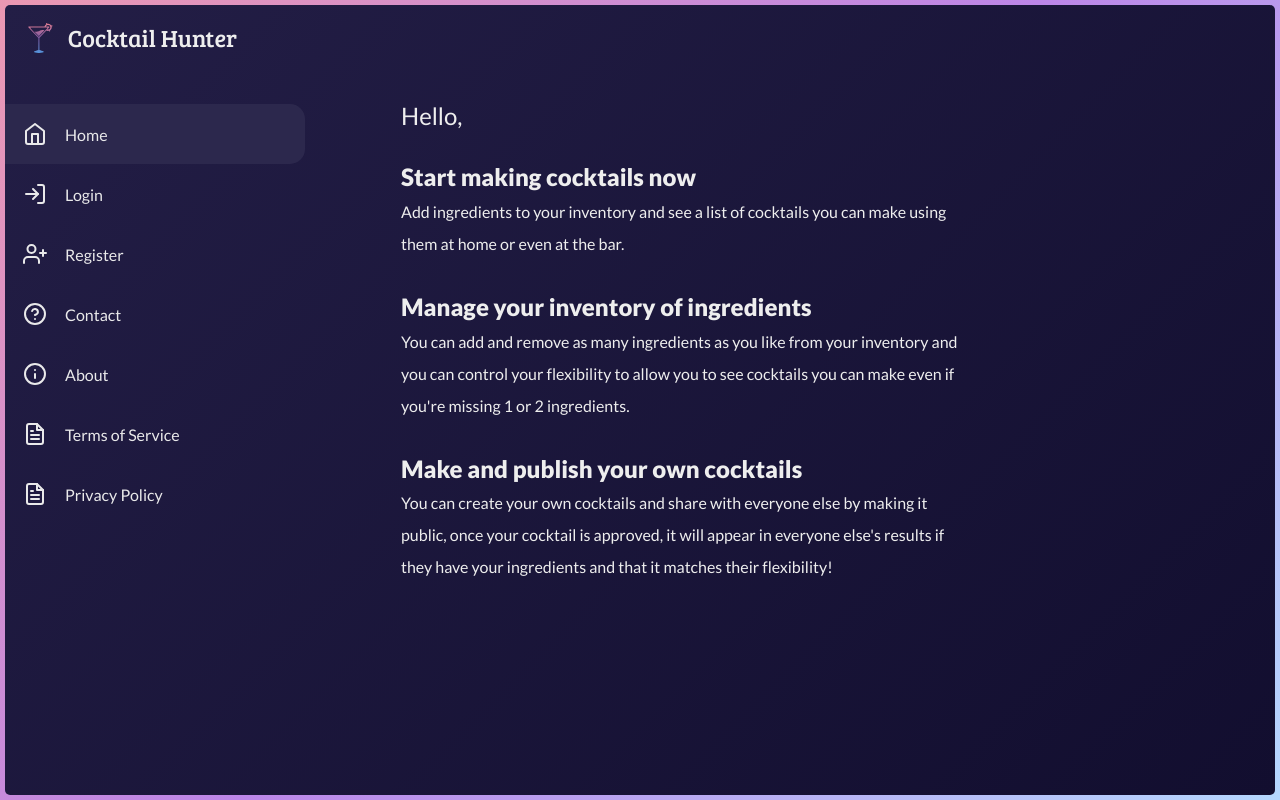
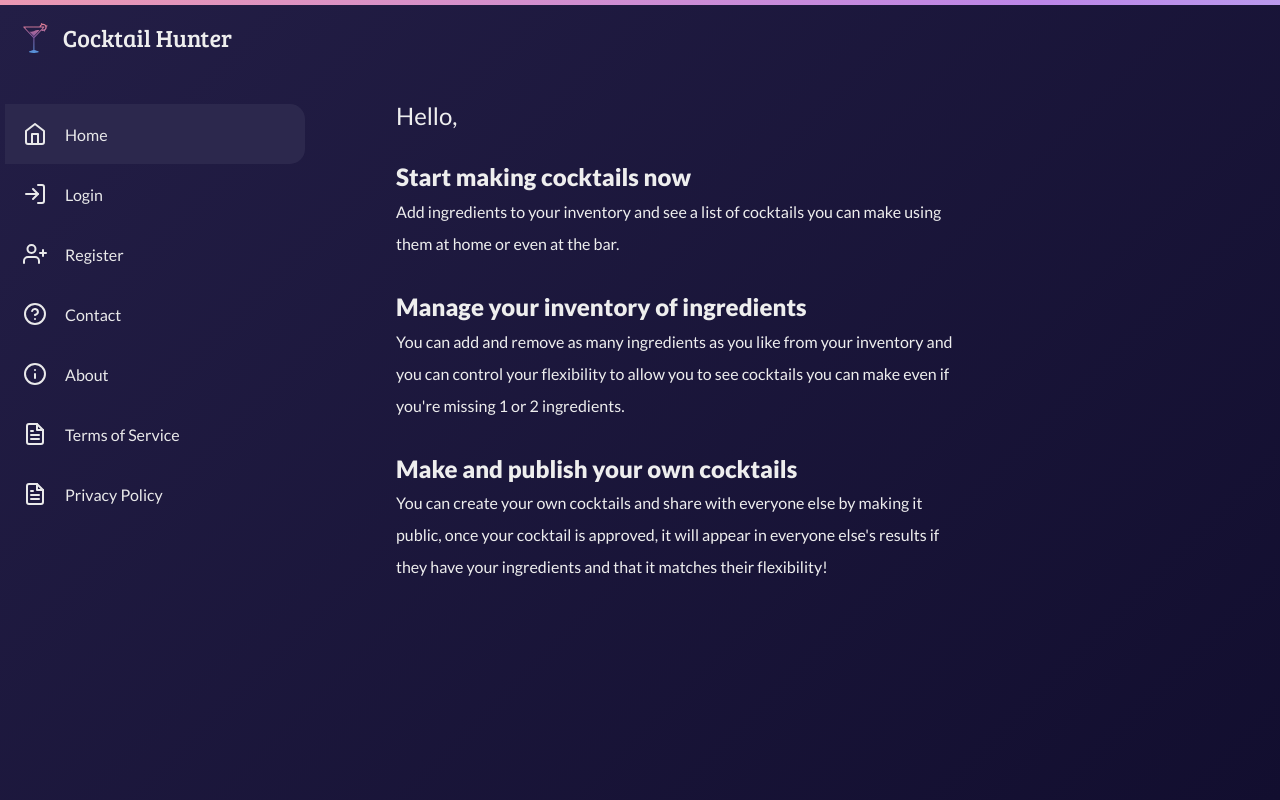
Before and after one commit to Cocktail-Hunter/nextjs, a React (Create React App) app: page / in a window 1280 px wide. Built offline with nearby package versions, Linux system fonts and the light colour scheme.

Commit message:
Reduce page outline to the top (easier on the eyes)

```diff
--- a/src/App.scss
+++ b/src/App.scss
@@ -31,7 +31,6 @@
 
 ::-webkit-scrollbar {
   width: 15px;
-  height: 15px;
 
   &-track {
     background: #120E2F;
@@ -51,15 +50,16 @@ html, body, #root, .App {
 
 body {
   background: linear-gradient(135deg, #EB98B2, #BC86E8, #B5D8FF);
-  padding: 5px;
+  padding-top: 5px;
   font-size: 16px;
+  height: 100vh;
+  overflow: hidden;
   font-family: "Lato Regular";
 }
 
 .App {
   position: relative;
   background: linear-gradient(135deg, #231E46, #120E2F);
-  border-radius: 5px;
   color: #eee;
   overflow-y: auto;
 }
```
